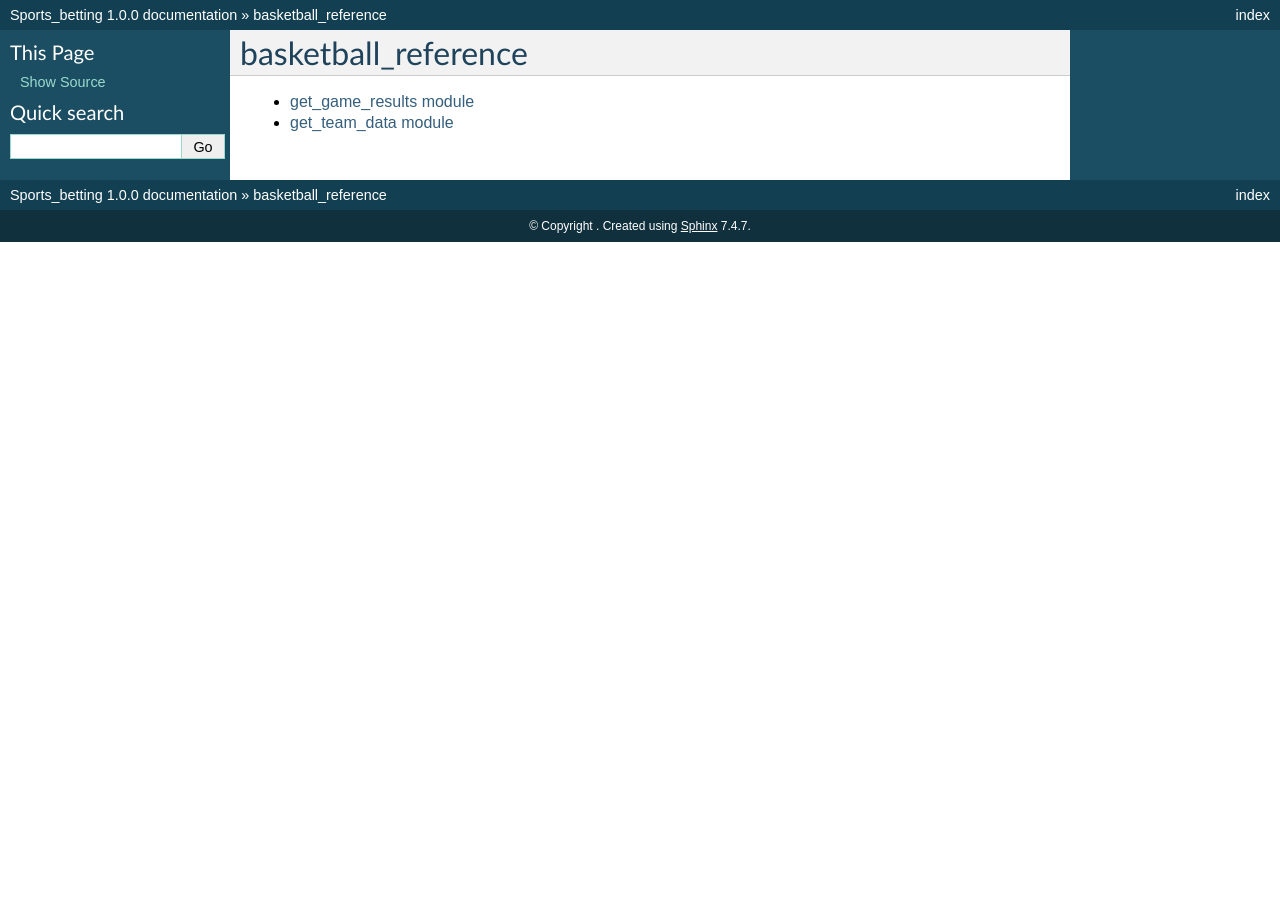
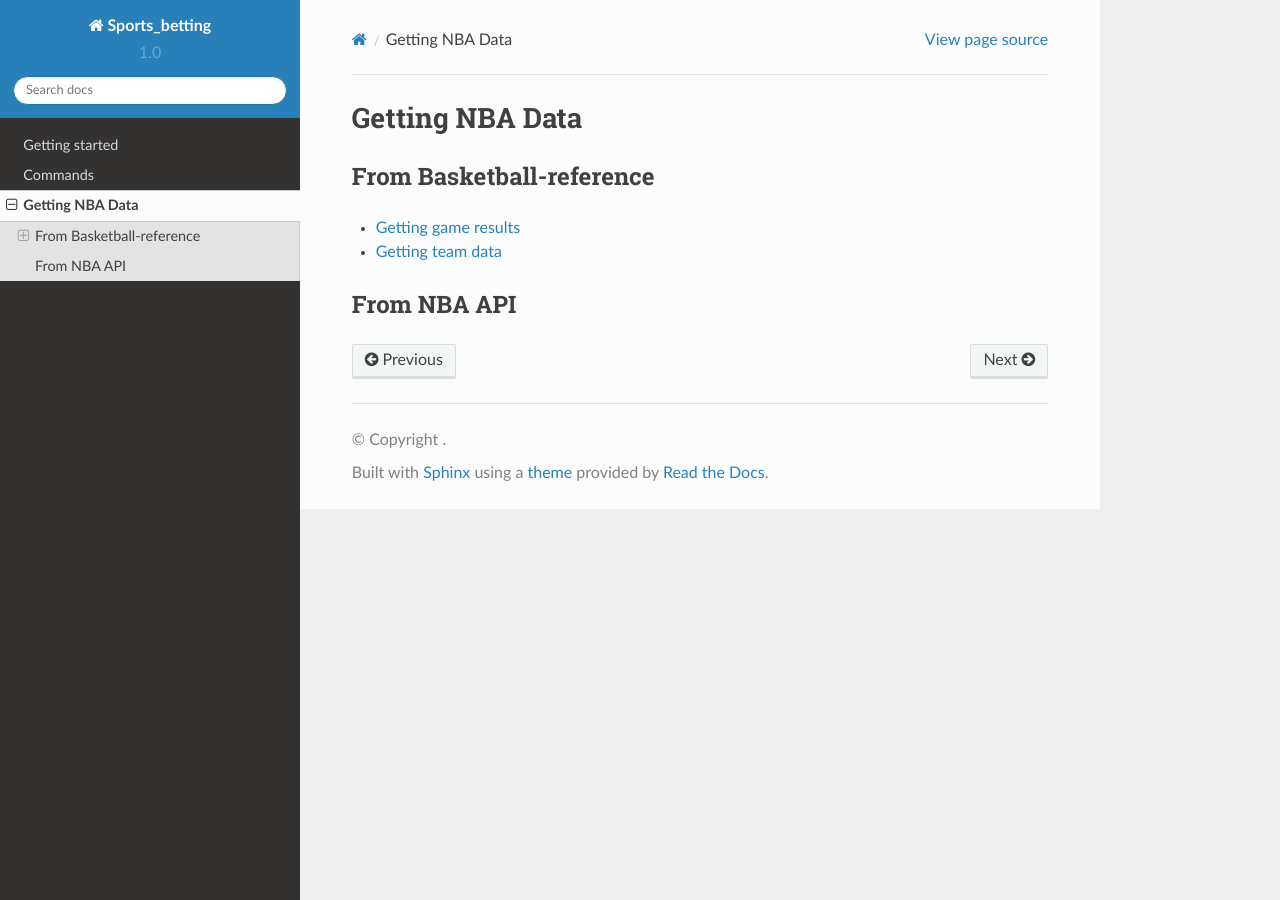
Before and after one commit to gosebastian12/NBA_betting_analysis, a Sphinx documentation site: the page built from docs/modules.rst, in a window 1280 px wide. Built offline with Sphinx 7.4.7 and the Read the Docs theme 2.0.0, drawn with Linux system fonts in a browser that asks for light colours.

Commit message:
Updated conf.py and Bball ref scripts and then ran make html

```diff
--- a/docs/conf.py
+++ b/docs/conf.py
@@ -14,12 +14,10 @@
 import os
 import sys
 
-sys.path.append('/src/data/basketball_reference')
-
 # If extensions (or modules to document with autodoc) are in another directory,
 # add these directories to sys.path here. If the directory is relative to the
 # documentation root, use os.path.abspath to make it absolute, like shown here.
-# sys.path.insert(0, os.path.abspath('.'))
+sys.path.insert(0, os.path.abspath('../src/data/basketball_reference/'))
 
 # -- General configuration -----------------------------------------------------
 
@@ -93,7 +91,7 @@ pygments_style = 'sphinx'
 
 # The theme to use for HTML and HTML Help pages.  See the documentation for
 # a list of builtin themes.
-html_theme = 'default'
+html_theme = 'sphinx_rtd_theme'
 
 # Theme options are theme-specific and customize the look and feel of a theme
 # further.  For a list of options available for each theme, see the
--- a/docs/modules.rst
+++ b/docs/modules.rst
@@ -1,8 +1,14 @@
-basketball_reference
+Getting NBA Data
 ====================
+
+From Basketball-reference
+^^^^^^^^^^^^^^^^^^
 
 .. toctree::
    :maxdepth: 4
 
-   get_game_results
-   get_team_data
+   Getting game results <get_game_results>
+   Getting team data <get_team_data>
+
+From NBA API
+^^^^^^^^^^^^^^^^^^
```
Also changed, not shown: docs/index.rst (+7 -2 lines), 2 other files.
